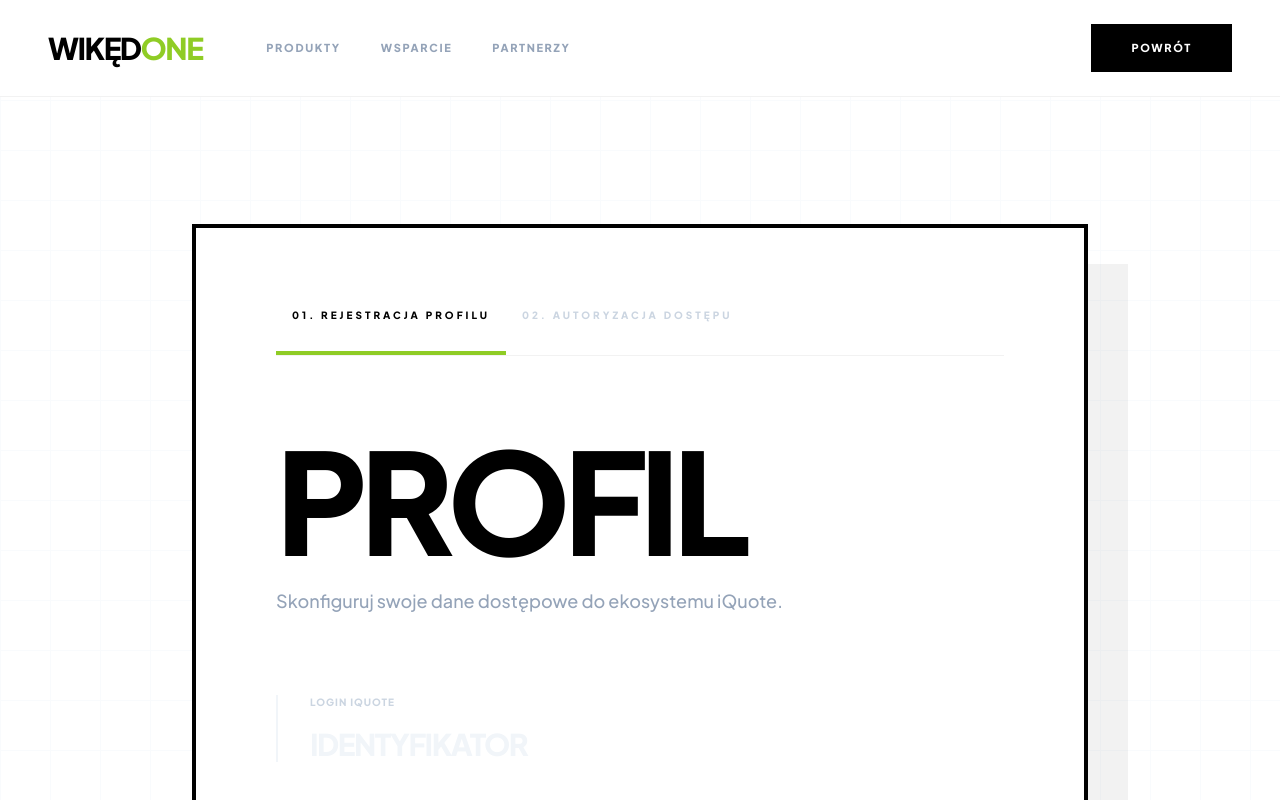
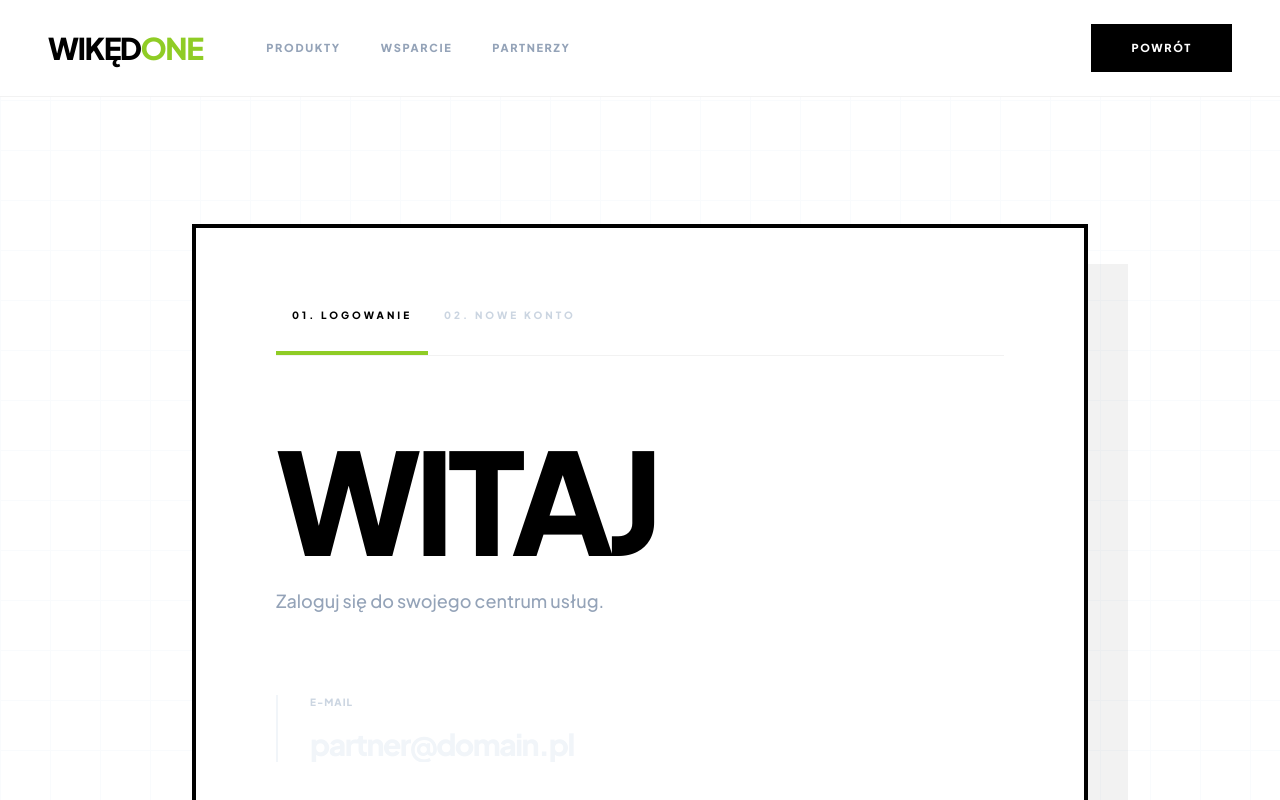
Before and after one commit to PrzemasWiked/Wik-d-One, a React (Vite) app: page / in a window 1280 px wide. Both pictures are taken after a click on the button "KONTO / ZALOGUJ". Shown: the top 800 px of the page. Built offline with nearby package versions, Linux system fonts and the light colour scheme.

Commit message:
feat(login): Simplify and improve login/registration flow
Refactor LoginForm to use email instead of username for registration and login.
Remove the default linked account generation in App.tsx, allowing users to create their own.
Update UI elements and error messages for clarity.

```diff
--- a/App.tsx
+++ b/App.tsx
@@ -21,12 +21,10 @@ const App: React.FC = () => {
   }, [showLogin]);
 
   const handleLogin = (newUser: User) => {
-    // Initialize with one default account for demo purposes if none exist
+    // Initial user setup
     const userWithAccounts = {
       ...newUser,
-      linkedAccounts: newUser.linkedAccounts || [
-        { id: '1', login: `${newUser.username.toLowerCase()}_wiked`, passwordHash: '••••••••', label: 'Konto Główne' }
-      ]
+      linkedAccounts: newUser.linkedAccounts || []
     };
     setUser(userWithAccounts);
     setShowLogin(false);
@@ -47,7 +45,7 @@ const App: React.FC = () => {
       id: Math.random().toString(36).substr(2, 9),
       login: newAccLogin,
       passwordHash: '••••••••',
-      label: `Konto ${user.linkedAccounts?.length ? user.linkedAccounts.length + 1 : 1}`
+      label: `iQuote ${user.linkedAccounts?.length ? user.linkedAccounts.length + 1 : 1}`
     };
 
     setUser({
@@ -127,7 +125,6 @@ const App: React.FC = () => {
               </div>
             ) : (
               <button
-                // Fix: Replaced undefined toggleLogin with setShowLogin call to toggle the login view
                 onClick={() => setShowLogin(!showLogin)}
                 className="btn-black"
               >
@@ -178,7 +175,7 @@ const App: React.FC = () => {
                   const dynamicService = {...service};
                   if (service.id === 'moj-wiked' && user) {
                     dynamicService.title = 'Mój Wikęd';
-                    dynamicService.url = '#'; // Override to prevent new tab when logged in
+                    dynamicService.url = '#';
                   }
                   return (
                     <ServiceCard
@@ -195,15 +192,15 @@ const App: React.FC = () => {
                 <div id="moj-wiked-section" className="mt-24 space-y-12 animate-in slide-in-from-bottom-8 duration-700">
                    <div className="flex flex-col md:flex-row items-end justify-between gap-6 border-b border-black/5 pb-8">
                      <div>
-                        <span className="text-[#8fcc25] text-[11px] font-extrabold uppercase tracking-[0.3em] mb-4 block">Zarządzanie kontami</span>
+                        <span className="text-[#8fcc25] text-[11px] font-extrabold uppercase tracking-[0.3em] mb-4 block">Profil Użytkownika</span>
                         <h2 className="text-5xl font-black uppercase tracking-tighter leading-none">Mój <span className="text-[#8fcc25]">Wikęd</span></h2>
-                        <p className="text-slate-400 font-medium mt-4">Podepnij i przełączaj się między profilami handlowymi iQuote.</p>
+                        <p className="text-slate-400 font-medium mt-4">Poniżej znajdziesz swoje podpięte dostępy handlowe iQuote.</p>
                      </div>
                      <button
                        onClick={() => setShowAddAccount(!showAddAccount)}
                        className="flex items-center gap-3 bg-black text-white px-8 py-4 text-[11px] font-extrabold uppercase tracking-widest hover:bg-[#8fcc25] transition-all"
                      >
-                       <Plus size={18} /> {showAddAccount ? 'Anuluj' : 'Podepnij nowe konto'}
+                       <Plus size={18} /> {showAddAccount ? 'Anuluj' : 'Dodaj dostęp iQuote'}
                      </button>
                    </div>
 
@@ -221,7 +218,7 @@ const App: React.FC = () => {
                             />
                           </div>
                           <div className="space-y-4">
-                            <label className="block text-[10px] font-black uppercase tracking-widest text-slate-400">Hasło</label>
+                            <label className="block text-[10px] font-black uppercase tracking-widest text-slate-400">Hasło iQuote</label>
                             <input
                               type="password"
                               value={newAccPass}
@@ -254,14 +251,15 @@ const App: React.FC = () => {
                            <span className="text-[10px] font-black uppercase tracking-widest text-slate-300 mb-2 block">{acc.label}</span>
                            <h4 className="text-xl font-black uppercase tracking-tighter mb-1">{acc.login}</h4>
                            <p className="text-[10px] font-bold text-slate-400 uppercase tracking-widest flex items-center gap-2">
-                             <ShieldCheck size={12} className="text-[#8fcc25]" /> Zweryfikowano
+                             <ShieldCheck size={12} className="text-[#8fcc25]" /> Aktywne iQuote
                            </p>
                         </div>
                       ))}
 
-                      {!user.linkedAccounts?.length && (
-                        <div className="col-span-full py-20 text-center border-2 border-dashed border-slate-100 rounded-xl">
-                          <p className="text-slate-300 font-black uppercase tracking-widest text-xs">Brak podpiętych kont iQuote. Użyj przycisku powyżej aby dodać dostęp.</p>
+                      {(!user.linkedAccounts || user.linkedAccounts.length === 0) && (
+                        <div className="col-span-full py-24 text-center border-2 border-dashed border-slate-100 bg-slate-50/50">
+                          <p className="text-slate-300 font-black uppercase tracking-widest text-xs mb-2">Brak podpiętych kont iQuote.</p>
+                          <p className="text-slate-400 text-[10px] font-medium">Użyj przycisku "Dodaj dostęp iQuote", aby powiązać profile handlowe ze swoim kontem Wikęd One.</p>
                         </div>
                       )}
                    </div>
@@ -281,8 +279,8 @@ const App: React.FC = () => {
                       <div className="flex items-center gap-6">
                         <UserCircle className="text-black group-hover:text-[#8fcc25]" size={32} />
                         <div>
-                          <span className="block font-black uppercase tracking-widest text-lg">Wsparcie Techniczne</span>
-                          <span className="text-[10px] text-black/40 group-hover:text-white/40 uppercase font-bold tracking-widest">Eksperci do Twojej dyspozycji</span>
+                          <span className="block font-black uppercase tracking-widest text-lg">Akademia Wikęd</span>
+                          <span className="text-[10px] text-black/40 group-hover:text-white/40 uppercase font-bold tracking-widest">Twoja ścieżka rozwoju</span>
                         </div>
                       </div>
                       <ArrowRight className="group-hover:translate-x-4 transition-transform" />
@@ -342,13 +340,13 @@ const App: React.FC = () => {
                       Wzmocnij swój <br /> <span className="text-[#8fcc25]">biznes.</span>
                     </h2>
                     <p className="text-slate-400 text-lg mb-12 font-medium">
-                      Zarejestruj profil iQuote i uzyskaj dostęp do zaawansowanych systemów zamówień Wikęd.
+                      Zarejestruj się w Wikęd One i zyskaj centralny dostęp do wszystkich narzędzi handlowych.
                     </p>
                     <button
                       onClick={() => setShowLogin(true)}
                       className="bg-white text-black px-12 py-5 text-[11px] font-extrabold uppercase tracking-[0.3em] hover:bg-[#8fcc25] hover:text-white transition-all flex items-center gap-4 group"
                     >
-                      Zarejestruj profil <ArrowRight size={16} className="group-hover:translate-x-2 transition-transform duration-500" />
+                      Utwórz konto <ArrowRight size={16} className="group-hover:translate-x-2 transition-transform duration-500" />
                     </button>
                   </div>
                 </div>
--- a/components/LoginForm.tsx
+++ b/components/LoginForm.tsx
@@ -1,7 +1,7 @@
 
 import React, { useState } from 'react';
 import { UserRole, User } from '../types';
-import { UserCircle, Lock, Mail, ArrowRight, CheckCircle2, AlertCircle } from 'lucide-react';
+import { Lock, Mail, ArrowRight, CheckCircle2, AlertCircle } from 'lucide-react';
 
 interface LoginFormProps {
   onLogin: (user: User) => void;
@@ -10,50 +10,72 @@ interface LoginFormProps {
 type FormMode = 'register' | 'login';
 
 const LoginForm: React.FC<LoginFormProps> = ({ onLogin }) => {
-  const [mode, setMode] = useState<FormMode>('register');
-  const [username, setUsername] = useState('');
+  const [mode, setMode] = useState<FormMode>('login');
+  const [email, setEmail] = useState('');
   const [password, setPassword] = useState('');
-  const [email, setEmail] = useState('');
   const [error, setError] = useState('');
   const [loading, setLoading] = useState(false);
-  const [registeredAccount, setRegisteredAccount] = useState<{login: string, pass: string} | null>(null);
+  const [registeredUser, setRegisteredUser] = useState<{email: string, pass: string} | null>(null);
 
   const handleRegister = (e: React.FormEvent) => {
     e.preventDefault();
-    if (!username || !password || !email) {
-      setError('Wymagane uzupełnienie wszystkich pól konfiguracji.');
+    if (!email || !password) {
+      setError('Wprowadź adres e-mail oraz hasło.');
+      return;
+    }
+    if (!email.includes('@')) {
+      setError('Wprowadź poprawny adres e-mail.');
       return;
     }
     setLoading(true);
     setError('');
 
     setTimeout(() => {
-      setRegisteredAccount({ login: username, pass: password });
+      setRegisteredUser({ email, pass: password });
       setMode('login');
       setLoading(false);
-      setUsername('');
       setPassword('');
-    }, 1200);
+      // Keep email for convenience when switching to login
+    }, 1000);
   };
 
   const handleLogin = (e: React.FormEvent) => {
     e.preventDefault();
+    if (!email || !password) {
+      setError('Wprowadź dane logowania.');
+      return;
+    }
     setLoading(true);
     setError('');
 
     setTimeout(() => {
-      const isAdmin = username === 'admin' && password === 'admin';
-      const isRegistered = registeredAccount && username === registeredAccount.login && password === registeredAccount.pass;
+      const isAdmin = email === 'admin@wiked.pl' && password === 'admin';
+      const isRegistered = registeredUser && email === registeredUser.email && password === registeredUser.pass;
+
+      // Default dummy check for any non-empty credentials if not specifically registered
+      const isValid = isAdmin || isRegistered || (email.length > 5 && password.length > 3);
 
       if (isAdmin) {
-        onLogin({ id: '1', username: 'Administrator', email: 'admin@wiked.pl', role: UserRole.ADMIN });
-      } else if (isRegistered || (username && password)) {
-        onLogin({ id: '2', username: username, email: email || 'partner@wiked.pl', role: UserRole.USER });
+        onLogin({
+          id: '1',
+          username: 'Administrator',
+          email: email,
+          role: UserRole.ADMIN
+        });
+      } else if (isValid) {
+        // Use part of email as display name
+        const displayName = email.split('@')[0];
+        onLogin({
+          id: Date.now().toString(),
+          username: displayName.charAt(0).toUpperCase() + displayName.slice(1),
+          email: email,
+          role: UserRole.USER
+        });
       } else {
-        setError('Identyfikacja profilu odrzucona. Sprawdź parametry logowania.');
+        setError('Błędny e-mail lub hasło.');
       }
       setLoading(false);
-    }, 1200);
+    }, 1000);
   };
 
   return (
@@ -61,56 +83,44 @@ const LoginForm: React.FC<LoginFormProps> = ({ onLogin }) => {
       {/* Mode Toggle Header */}
       <div className="flex border-b border-black/5 mb-20">
         <button
+          onClick={() => setMode('login')}
+          className={`pb-8 px-4 text-[10px] font-black uppercase tracking-[0.3em] transition-all relative ${mode === 'login' ? 'text-black' : 'text-slate-300'}`}
+        >
+          01. Logowanie
+          {mode === 'login' && <div className="absolute bottom-0 left-0 w-full h-1 bg-[#8fcc25]"></div>}
+        </button>
+        <button
           onClick={() => setMode('register')}
           className={`pb-8 px-4 text-[10px] font-black uppercase tracking-[0.3em] transition-all relative ${mode === 'register' ? 'text-black' : 'text-slate-300'}`}
         >
-          01. Rejestracja Profilu
+          02. Nowe Konto
           {mode === 'register' && <div className="absolute bottom-0 left-0 w-full h-1 bg-[#8fcc25]"></div>}
-        </button>
-        <button
-          onClick={() => setMode('login')}
-          className={`pb-8 px-4 text-[10px] font-black uppercase tracking-[0.3em] transition-all relative ${mode === 'login' ? 'text-black' : 'text-slate-300'}`}
-        >
-          02. Autoryzacja Dostępu
-          {mode === 'login' && <div className="absolute bottom-0 left-0 w-full h-1 bg-[#8fcc25]"></div>}
         </button>
       </div>
 
       <div className="mb-20">
         <h2 className="text-huge text-black mb-6">
-          {mode === 'register' ? 'Profil' : 'Dostęp'}
+          {mode === 'register' ? 'Witaj' : 'Witaj'}
         </h2>
         <p className="text-slate-400 font-medium text-lg">
           {mode === 'register'
-            ? 'Skonfiguruj swoje dane dostępowe do ekosystemu iQuote.'
-            : 'Wprowadź poświadczenia dla autoryzowanej sesji.'}
+            ? 'Stwórz profil w systemie Wikęd One.'
+            : 'Zaloguj się do swojego centrum usług.'}
         </p>
       </div>
 
       <form onSubmit={mode === 'register' ? handleRegister : handleLogin} className="space-y-12">
         <div className="group border-l-2 border-slate-100 focus-within:border-[#8fcc25] pl-8 transition-all">
-          <label className="block text-[10px] font-black text-slate-300 uppercase tracking-widest mb-4 group-focus-within:text-[#8fcc25]">Login iQuote</label>
+          <label className="block text-[10px] font-black text-slate-300 uppercase tracking-widest mb-4 group-focus-within:text-[#8fcc25]">E-mail</label>
           <input
-            type="text"
-            value={username}
-            onChange={(e) => setUsername(e.target.value)}
-            className="w-full bg-transparent outline-none text-3xl font-black text-black placeholder:text-slate-100 uppercase tracking-tighter"
-            placeholder="Identyfikator"
+            type="email"
+            value={email}
+            onChange={(e) => setEmail(e.target.value)}
+            className="w-full bg-transparent outline-none text-3xl font-black text-black placeholder:text-slate-100 tracking-tighter"
+            placeholder="partner@domain.pl"
+            autoComplete="email"
           />
         </div>
-
-        {mode === 'register' && (
-          <div className="group border-l-2 border-slate-100 focus-within:border-[#8fcc25] pl-8 transition-all animate-in fade-in slide-in-from-top-4">
-            <label className="block text-[10px] font-black text-slate-300 uppercase tracking-widest mb-4 group-focus-within:text-[#8fcc25]">E-mail</label>
-            <input
-              type="email"
-              value={email}
-              onChange={(e) => setEmail(e.target.value)}
-              className="w-full bg-transparent outline-none text-3xl font-black text-black placeholder:text-slate-100 tracking-tighter"
-              placeholder="Partner@Domain.pl"
-            />
-          </div>
-        )}
 
         <div className="group border-l-2 border-slate-100 focus-within:border-[#8fcc25] pl-8 transition-all">
           <label className="block text-[10px] font-black text-slate-300 uppercase tracking-widest mb-4 group-focus-within:text-[#8fcc25]">Hasło</label>
@@ -120,6 +130,7 @@ const LoginForm: React.FC<LoginFormProps> = ({ onLogin }) => {
             onChange={(e) => setPassword(e.target.value)}
             className="w-full bg-transparent outline-none text-3xl font-black text-black placeholder:text-slate-100 tracking-[0.3em]"
             placeholder="••••••••"
+            autoComplete={mode === 'register' ? 'new-password' : 'current-password'}
           />
         </div>
 
@@ -130,10 +141,10 @@ const LoginForm: React.FC<LoginFormProps> = ({ onLogin }) => {
           </div>
         )}
 
-        {registeredAccount && mode === 'login' && !error && (
+        {registeredUser && mode === 'login' && !error && (
           <div className="flex items-center gap-4 text-green-600 border border-green-100 bg-green-50/50 p-6 font-bold uppercase text-[10px] tracking-widest">
             <CheckCircle2 size={20} />
-            Konfiguracja profilu zakończona pomyślnie.
+            Konto utworzone. Możesz się zalogować.
           </div>
         )}
 
@@ -146,14 +157,14 @@ const LoginForm: React.FC<LoginFormProps> = ({ onLogin }) => {
             <div className="w-6 h-6 border-2 border-white/20 border-t-white rounded-full animate-spin"></div>
           ) : (
             <>
-              {mode === 'register' ? 'Skonfiguruj Profil' : 'Autoryzuj Dostęp'}
+              {mode === 'register' ? 'Utwórz Konto' : 'Zaloguj się'}
               <ArrowRight size={20} className="group-hover:translate-x-4 transition-transform duration-500" />
             </>
           )}
         </button>
 
         <p className="text-[9px] font-black text-slate-300 text-center uppercase tracking-[0.5em] pt-12">
-          Secure Core Environment / Wikęd-v03
+          Wikęd One Ecosystem / v2.5
         </p>
       </form>
     </div>
```
